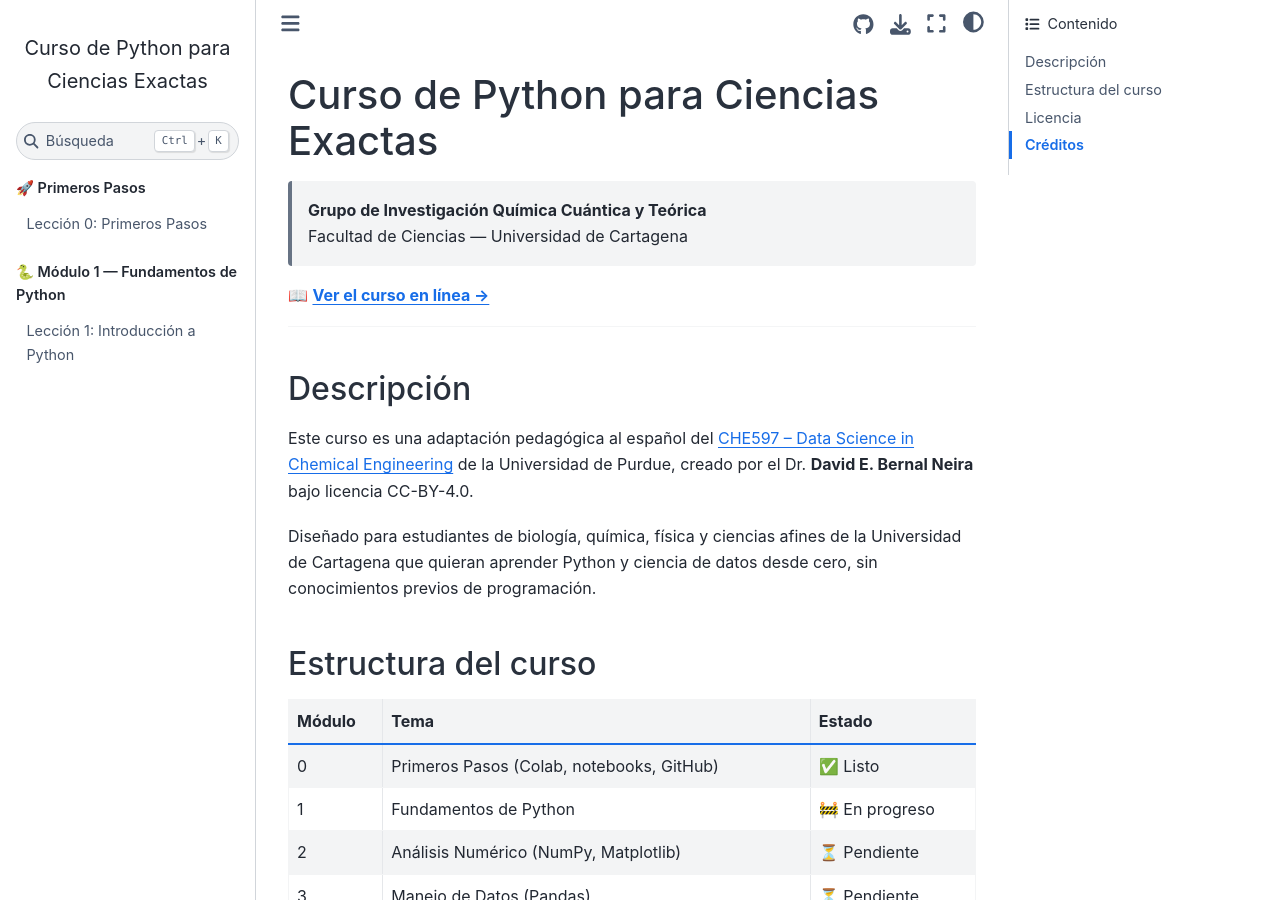
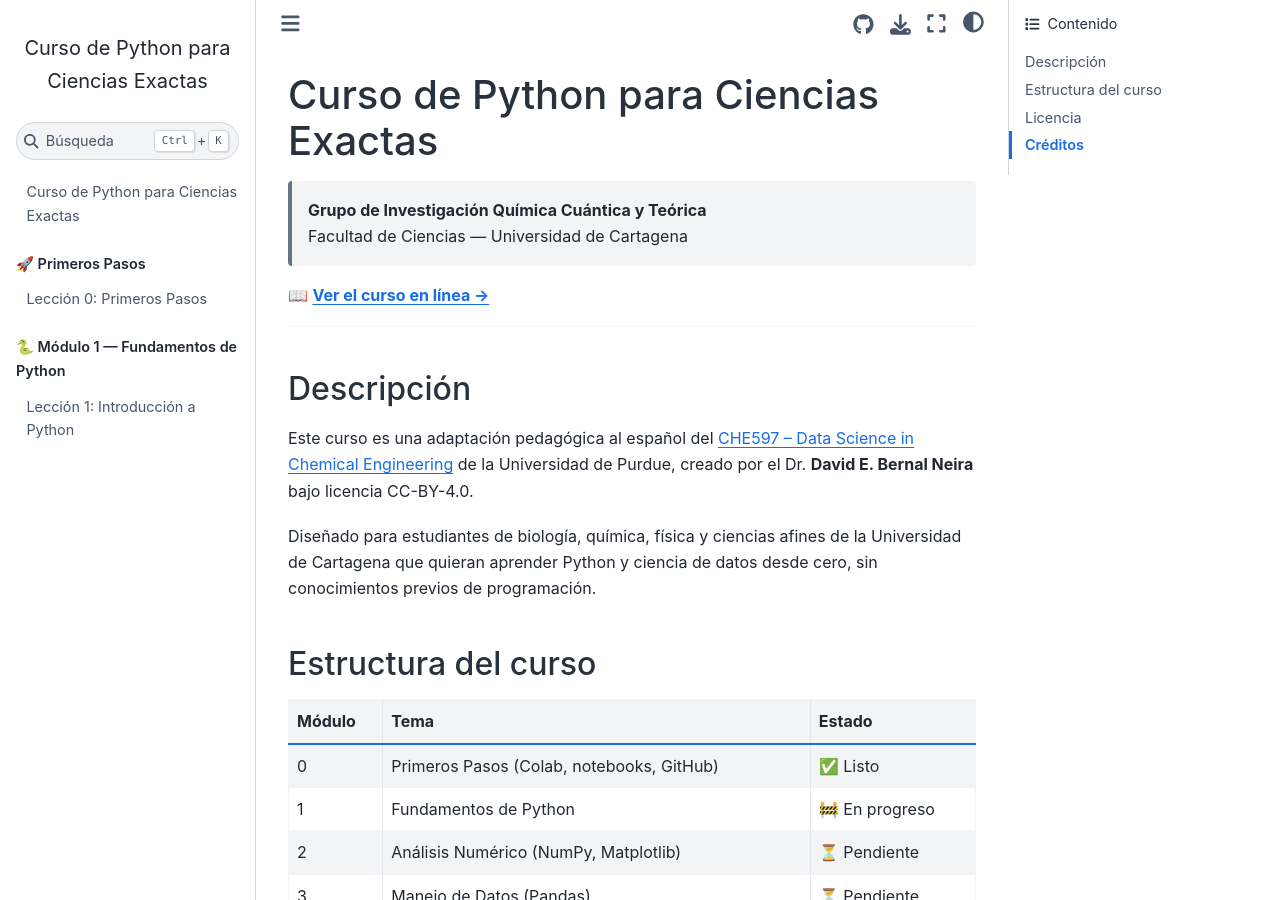
Before and after one commit to EddiazOS/Curso-de-Python-para-ciencias-exactas, a Jupyter Book: the page built from README.md, in a window 1280 px wide and 900 px high. Built offline with Jupyter Book 1.0.4 settings and Sphinx 7.4.7 and the Sphinx Book theme 1.1.4, drawn with Linux system fonts in a browser that asks for light colours; part of the change alters nothing that is shown.

```diff
--- a/_config.yml
+++ b/_config.yml
@@ -26,7 +26,7 @@ html:
   use_issues_button: true
   use_repository_button: true
   use_edit_page_button: false
-  home_page_in_navbar: false
+  home_page_in_navbar: true
   extra_footer: |
     <p>
       © 2026 Grupo de Investigación Química Cuántica y Teórica,
```
